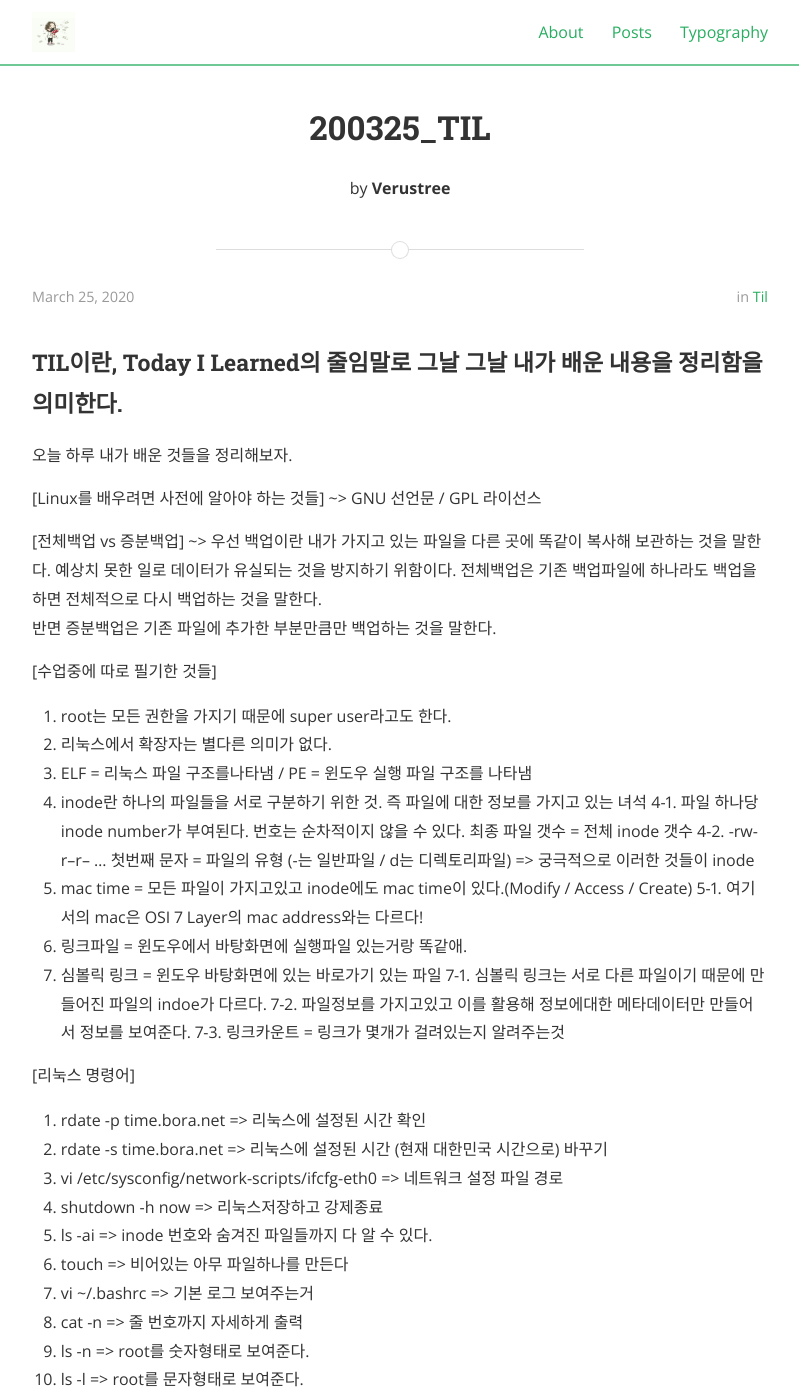
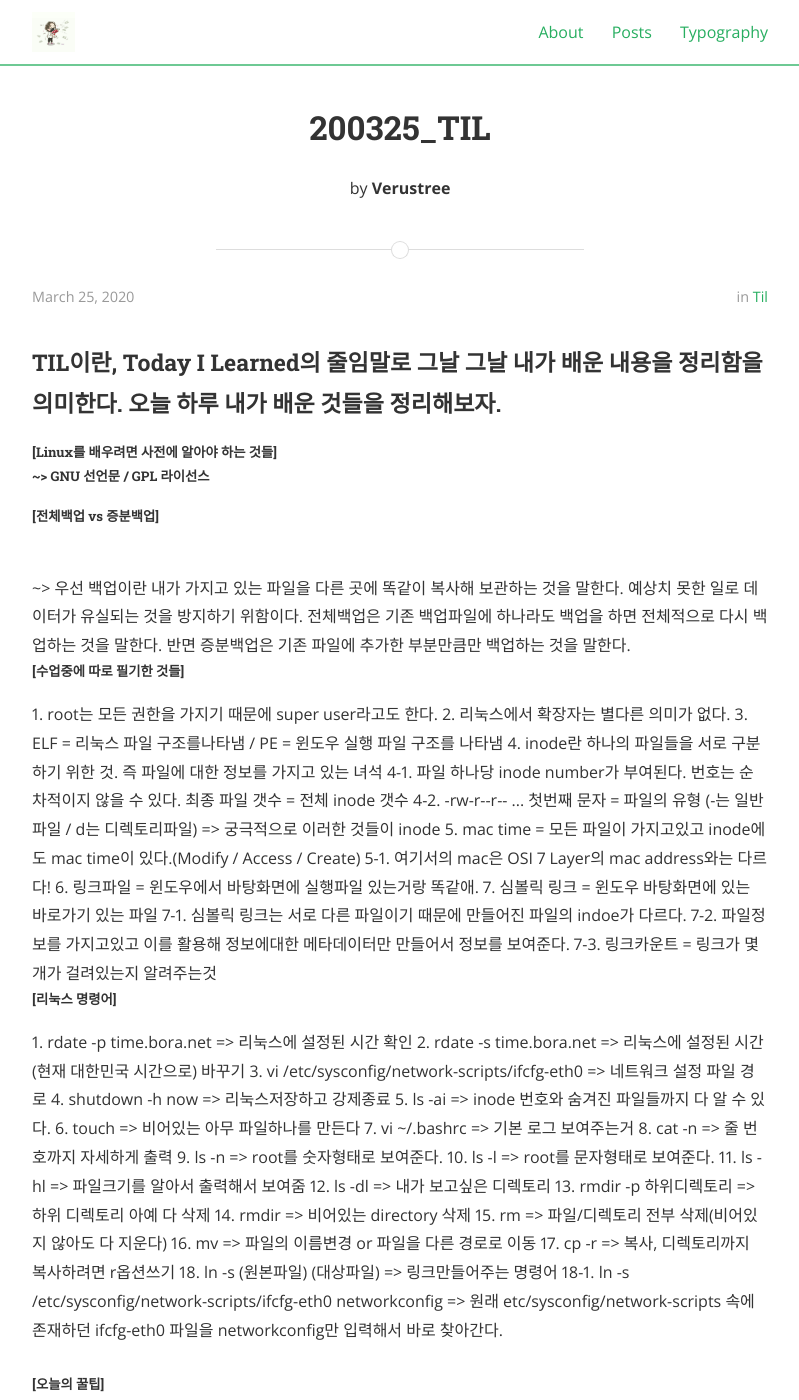
Before and after one commit to verustree/verustree.github.io, a Jekyll site: the page built from _posts/2020-03-25-TIL.md, in a window 1280 px wide and 1400 px high. Shown: the whole window, without its empty margins (240-1039 px from the left). Built offline with Jekyll 4.4.1, drawn with Linux system fonts in a browser that asks for light colours; nearby versions of some CDN libraries; some of the changed text lies outside the part shown.

Commit message:
Update 2020-03-25-TIL.md
put h5 tag

```diff
--- a/_posts/2020-03-25-TIL.md
+++ b/_posts/2020-03-25-TIL.md
@@ -6,18 +6,18 @@ author: Verustree
 categories: TIL
 ---
 
-<h3> TIL이란, Today I Learned의 줄임말로 그날 그날 내가 배운 내용을 정리함을 의미한다. </h3>
-오늘 하루 내가 배운 것들을 정리해보자.
+<h3> TIL이란, Today I Learned의 줄임말로 그날 그날 내가 배운 내용을 정리함을 의미한다.
+오늘 하루 내가 배운 것들을 정리해보자.</h3>
 
-[Linux를 배우려면 사전에 알아야 하는 것들]
+<h5>[Linux를 배우려면 사전에 알아야 하는 것들]<br>
 ~> GNU 선언문 / GPL 라이선스
 
-[전체백업 vs 증분백업]
+<h5>[전체백업 vs 증분백업]</h5><br>
 ~> 우선 백업이란 내가 가지고 있는 파일을 다른 곳에 똑같이 복사해 보관하는 것을 말한다.  예상치 못한 일로 데이터가 유실되는 것을 방지하기 위함이다.
    전체백업은 기존 백업파일에 하나라도 백업을 하면 전체적으로 다시 백업하는 것을 말한다.
    반면 증분백업은 기존 파일에 추가한 부분만큼만 백업하는 것을 말한다.
 
-[수업중에 따로 필기한 것들]
+<h5>[수업중에 따로 필기한 것들]</h5>
 1. root는 모든 권한을 가지기 때문에 super user라고도 한다.
 2. 리눅스에서 확장자는 별다른 의미가 없다.
 3. ELF = 리눅스 파일 구조를나타냄  /  PE = 윈도우 실행 파일 구조를 나타냄
@@ -33,7 +33,7 @@ categories: TIL
 7-3. 링크카운트 = 링크가 몇개가 걸려있는지 알려주는것
 
 
-[리눅스 명령어]
+<h5>[리눅스 명령어]</h5>
 1. rdate -p time.bora.net => 리눅스에 설정된 시간 확인
 2. rdate -s time.bora.net => 리눅스에 설정된 시간 (현재 대한민국 시간으로) 바꾸기
 3. vi /etc/sysconfig/network-scripts/ifcfg-eth0  => 네트워크 설정 파일 경로
@@ -53,9 +53,9 @@ categories: TIL
 17. cp -r  => 복사, 디렉토리까지 복사하려면 r옵션쓰기
 18. ln -s (원본파일) (대상파일) => 링크만들어주는 명령어
 18-1. ln -s /etc/sysconfig/network-scripts/ifcfg-eth0  networkconfig   => 원래 etc/sysconfig/network-scripts 속에 존재하던 ifcfg-eth0 파일을 networkconfig만 입력해서 바로 찾아간다.
+<br><br>
 
-
-오늘의 꿀팁!
+<h5>[오늘의 꿀팁]</h5>
 1. 사회공학적 해킹 기술을 알면 해킹하는데 훨씬 많은 도움이 된다.
 2. poweroff나 halt 보다는 shut down 명령어를 사용하자.
 3. grep 명령어에서 i를 가장 많이 쓴다
```
